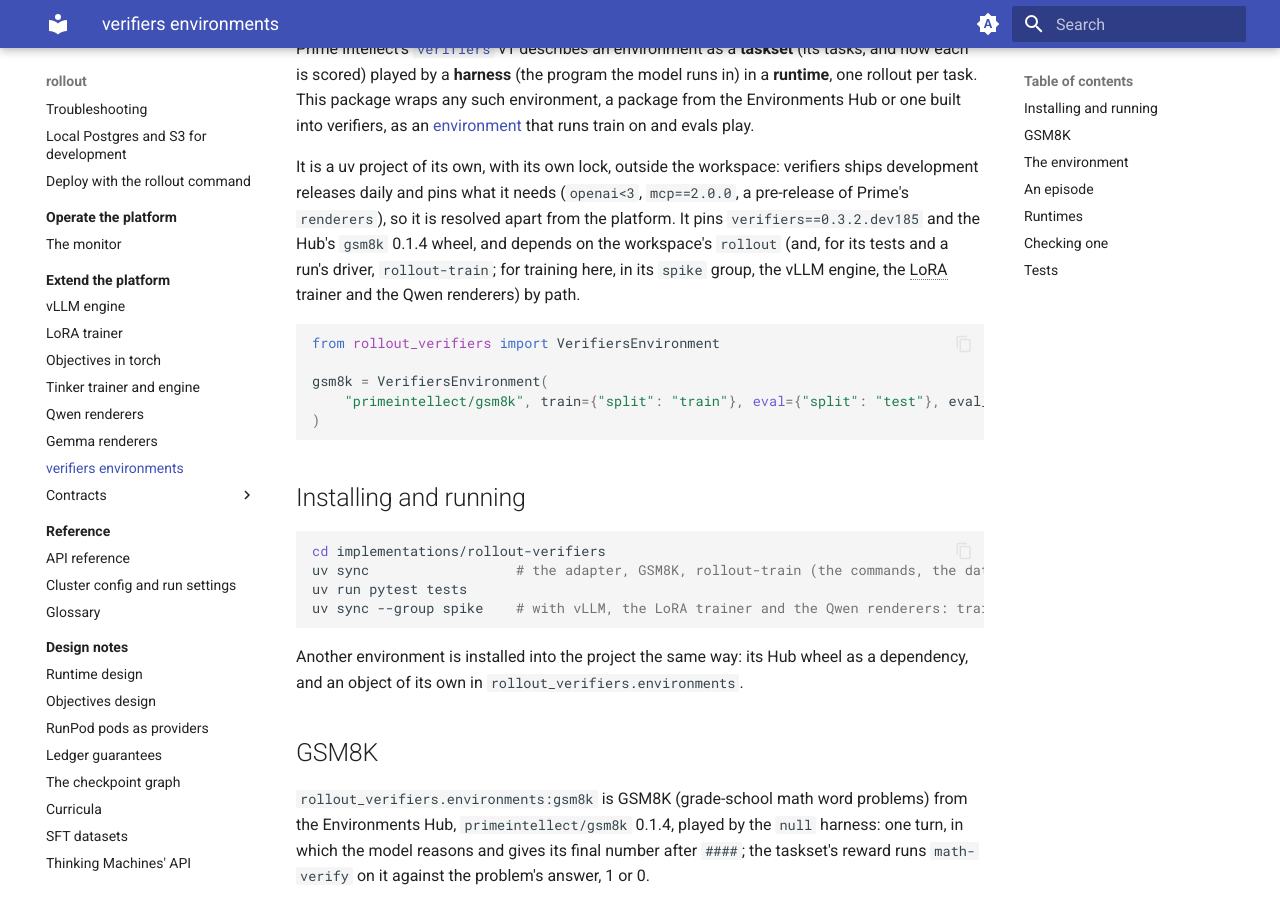
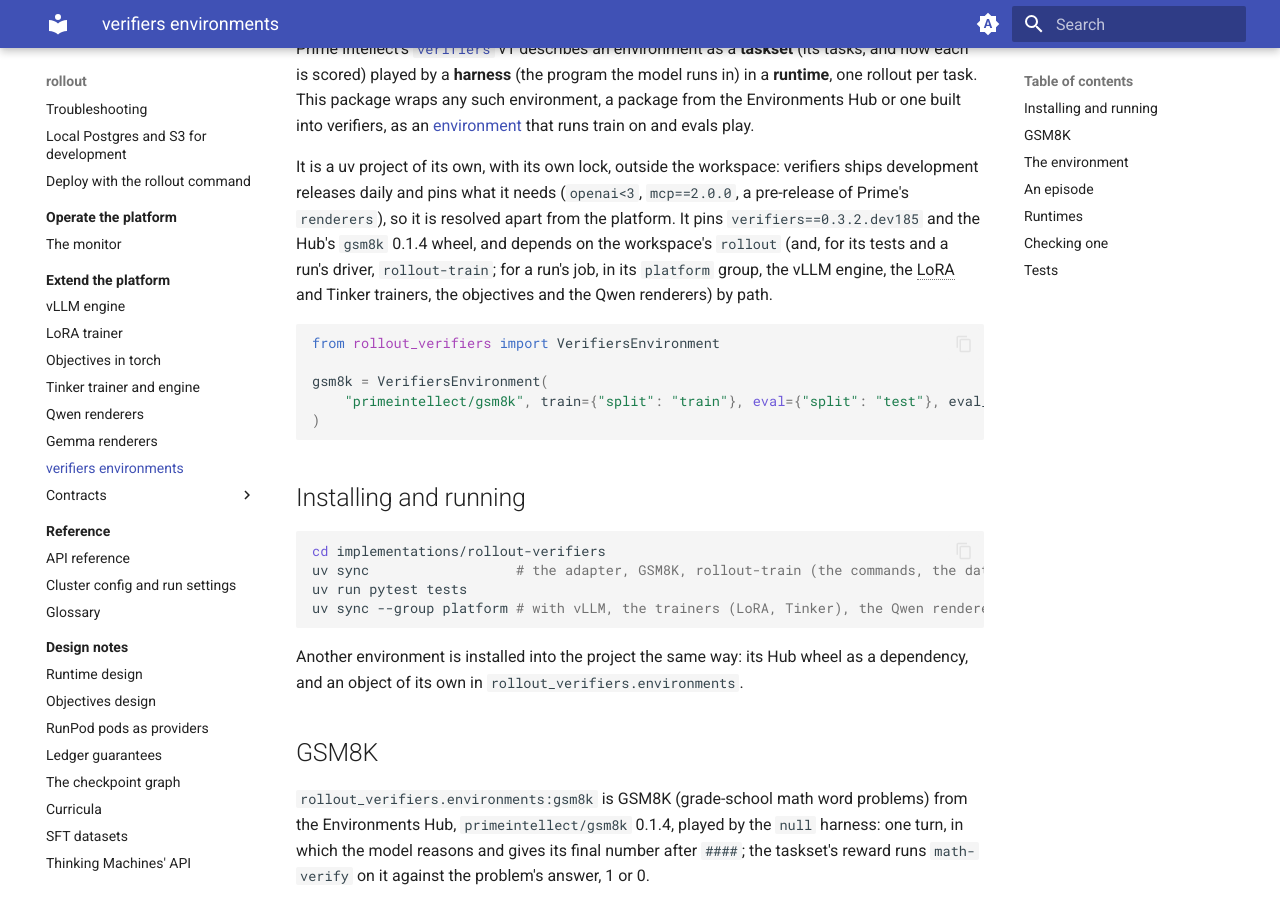
Before and after one commit to by77er/distributed_agents_environments, an MkDocs documentation site: the page built from docs/implementations/rollout-verifiers.md, in a window 1280 px wide and 900 px high, scrolled down 334 px. Built offline with MkDocs 1.6.1 and Material for MkDocs 9.7.7, drawn with Linux system fonts in a browser that asks for light colours.

Commit message:
Give GSM8K's Python what a run's job needs: engines, trainers and objectives
A run on GSM8K starts in rollout-verifiers' own Python, which lacked the Tinker
trainer, the vLLM engine and the objectives. Its `spike` group becomes `platform`,
with rollout-tinker and rollout-objectives added, and the image installs it.

Co-Authored-By: Claude Opus 5.5 <noreply@anthropic.com>
Claude-Session: https://claude.ai/code/session_01AxRszaiGt82VWkd91J1awf

````diff
--- a/docs/implementations/rollout-verifiers.md
+++ b/docs/implementations/rollout-verifiers.md
@@ -18,8 +18,8 @@ on and evals play.
 It is a uv project of its own, with its own lock, outside the workspace: verifiers ships development releases daily
 and pins what it needs (`openai<3`, `mcp==2.0.0`, a pre-release of Prime's `renderers`), so it is resolved apart from
 the platform. It pins `verifiers==0.3.2.dev185` and the Hub's `gsm8k` 0.1.4 wheel, and depends on the workspace's
-`rollout` (and, for its tests and a run's driver, `rollout-train`; for training here, in its `spike` group, the vLLM
-engine, the LoRA trainer and the Qwen renderers) by path.
+`rollout` (and, for its tests and a run's driver, `rollout-train`; for a run's job, in its `platform` group, the vLLM
+engine, the LoRA and Tinker trainers, the objectives and the Qwen renderers) by path.
 
 ```py
 from rollout_verifiers import VerifiersEnvironment
@@ -35,7 +35,7 @@ gsm8k = VerifiersEnvironment(
 cd implementations/rollout-verifiers
 uv sync                  # the adapter, GSM8K, rollout-train (the commands, the database ledger) and the tests
 uv run pytest tests
-uv sync --group spike    # with vLLM, the LoRA trainer and the Qwen renderers: training on this machine
+uv sync --group platform # with vLLM, the trainers (LoRA, Tinker), the Qwen renderers and the objectives
 ```
 
 Another environment is installed into the project the same way: its Hub wheel as a dependency, and an object of its
@@ -79,7 +79,7 @@ interpreter = "/opt/rollout/verifiers/bin/python"                   # where its
 
 The preset `gsm8k-tinker` plays it with the base `Qwen/Qwen3.5-9B` sampled at Tinker
 ([Tinker](rollout-tinker.md#evals-of-a-base-model)); a run's settings that name a `vllm` provider and the LoRA trainer
-train an adapter over Qwen3-0.6B on this machine, with the project synced with its `spike` group. From the project's
+train an adapter over Qwen3-0.6B on this machine, with the project synced with its `platform` group. From the project's
 directory (where `env check` plays an episode in this process):
 
 ```bash
````
Also changed, not shown: docs/research/prime-compat.md (+2 -2 lines), 3 other files.
